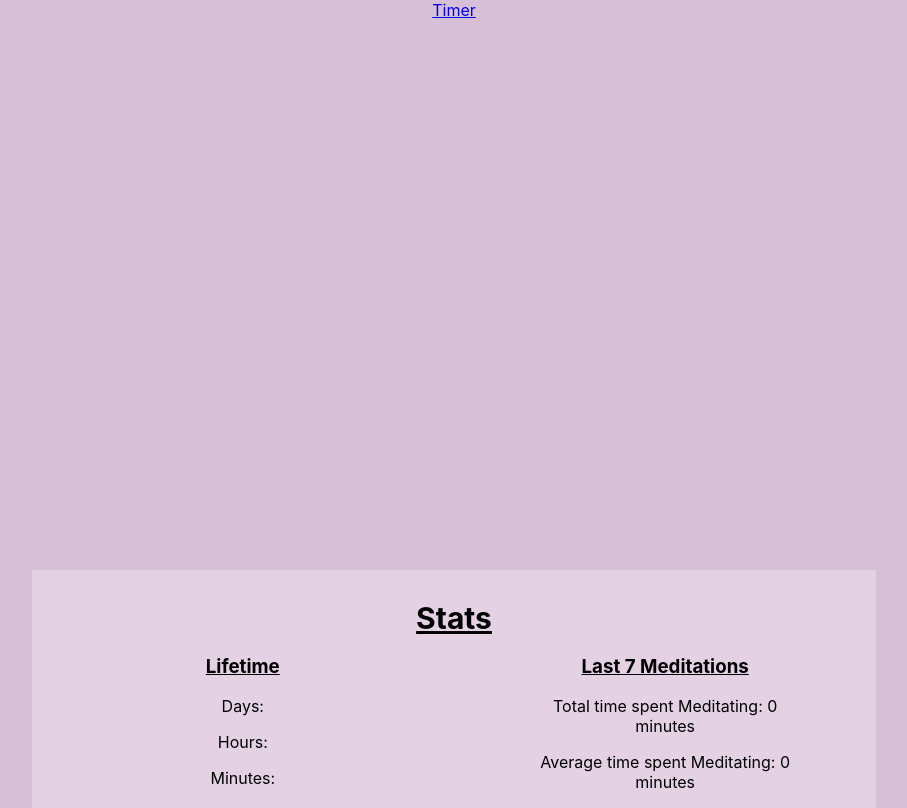
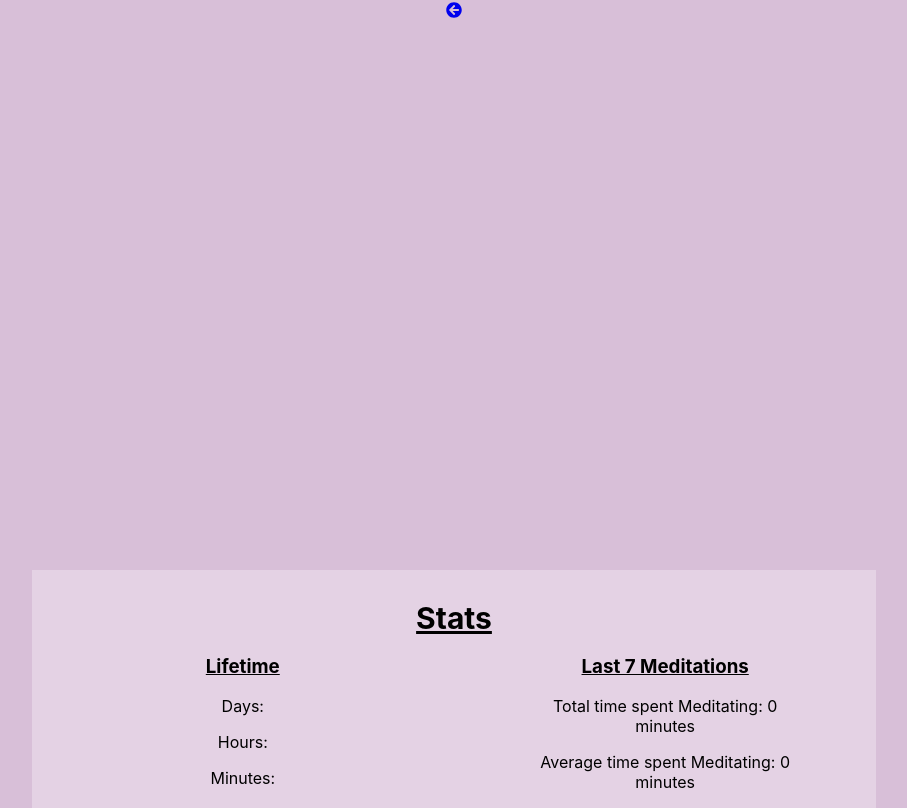
Before and after one commit to snazzyj/OmZone, a React (Create React App) app: page /profile/0 in a window 1280 px wide. Shown: the whole page, without its empty margins (186-1093 px from the left). Built offline with nearby package versions, Linux system fonts and the light colour scheme; what uifx would draw is missing.

Commit message:
added nav route back to timer

```diff
--- a/src/login/login.js
+++ b/src/login/login.js
@@ -36,8 +36,6 @@ class Login extends Component {
 
         return (
             <div className="login">
-                <h1>Login</h1>
-
                 <form className="loginForm" onSubmit={this.handleSubmit}>
                     <label htmlFor="email">Email</label>
                     <input name="email" type="email" required />
--- a/src/profile/profile.js
+++ b/src/profile/profile.js
@@ -1,6 +1,8 @@
 import React, { Component } from 'react';
 import { Link } from 'react-router-dom';
-import Fade from 'react-reveal/Fade'
+import Fade from 'react-reveal/Fade';
+import { FontAwesomeIcon } from '@fortawesome/react-fontawesome';
+import {faArrowCircleLeft } from '@fortawesome/free-solid-svg-icons';
 import BarGraph from '../bargraph/bargraph';
 import MeditationContext from '../meditationcontext';
 import './profile.css'
@@ -8,6 +10,10 @@ import './profile.css'
 class Profile extends Component {
 
     static contextType = MeditationContext;
+
+    state = {
+        urlName: ''
+    }
 
     count7DayTotalMinutes = (user) => {
 
@@ -41,14 +47,31 @@ class Profile extends Component {
         }
     }
 
+    showText = () => {
+        this.setState({
+            urlName: 'Timer'
+        })
+    }
+
+    hideText = () => {
+        this.setState({
+            urlName: ''
+        })
+    }
+
     render() {
         const { user } = this.context;
         const { lifetime } = this.context.user
 
         return (
             <Fade top cascade duration={1500}>
-                <div>
-                    <Link to="/">Timer</Link>
+                <div className="nav">
+                <Link to='/' onMouseEnter={this.showText} onMouseLeave={this.hideText}>
+                        <FontAwesomeIcon icon={faArrowCircleLeft} size='1x'/>
+                        <span>
+                        {this.state.urlName}
+                        </span>
+                    </Link>
                 </div>
                 <section className="profile">
                     <div>
```
